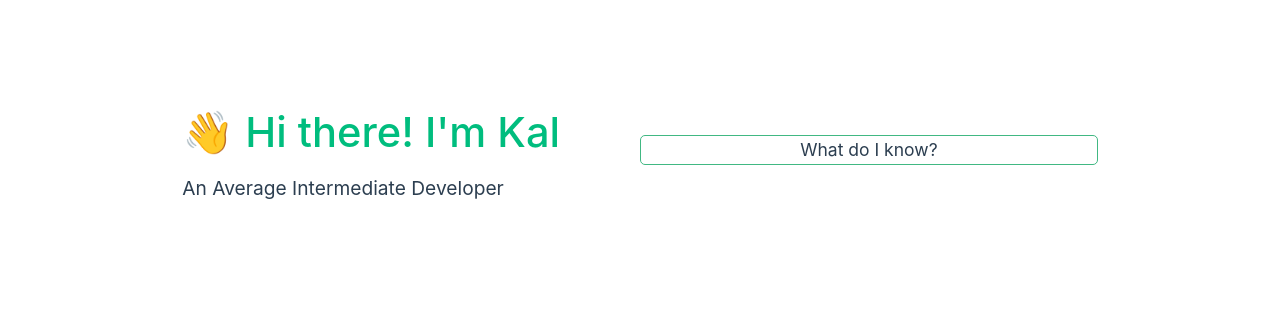
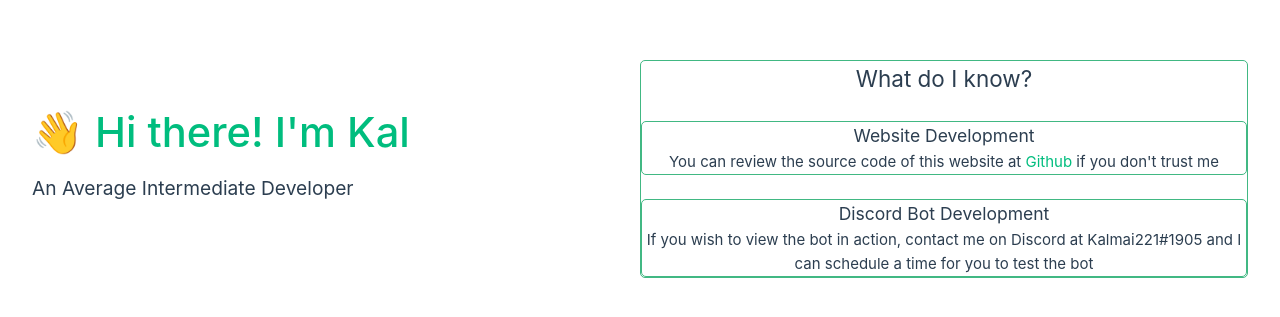
Before and after one commit to Kalmai221/Kalmai221, a Vue app: page / in a window 1280 px wide. Shown: the part 243-560 px from the top of the page. Built offline with nearby package versions, Linux system fonts and the light colour scheme.

Commit message:
Website Page Development

```diff
--- a/src/components/Section1.vue
+++ b/src/components/Section1.vue
@@ -9,7 +9,18 @@ defineProps({
 
 <template>
   <div class="section">
-    <h3>What do I know?</h3>
+    <h2>What do I know?</h2>
+    <br>
+    <div class="insection">
+      <h3>Website Development</h3>
+      <p>You can review the source code of this website at <a href="https://github.com/kalmai221/Kalmai221">Github</a> if you don't trust
+      me</p>
+    </div>
+    <br>
+    <div class="insection">
+      <h3>Discord Bot Development</h3>
+      <p>If you wish to view the bot in action, contact me on Discord at <b>Kalmai221#1905</b> and I can schedule a time for you to test the bot</p>
+    </div>
   </div>
 </template>
 
@@ -22,4 +33,13 @@ defineProps({
    border-style: solid;
    border-width: 1px;
  }
+
+ .insection {
+   border-color: #41B883;
+   border-radius: 5px;
+   text-align: center;
+   margin: 0 10 0 10;
+   border-style: solid;
+   border-width: 1px;
+ }
 </style>
```
